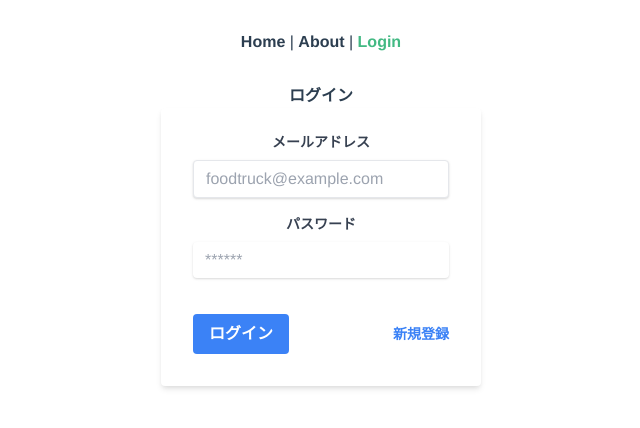
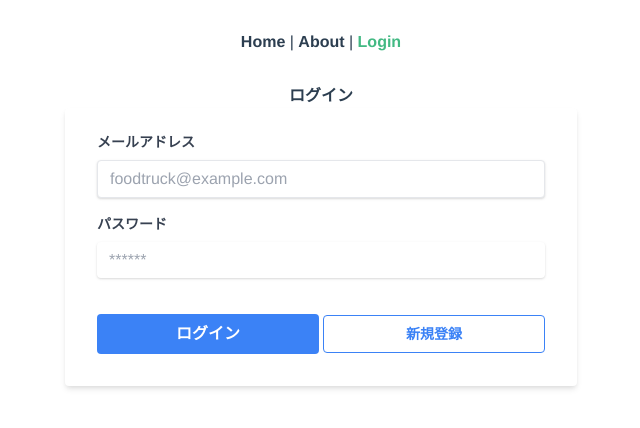
Before and after one commit to Takaharayuuki/FoodTruck, a Vue app in the folder frontend/: page /login in a window 1280 px wide. Shown: the top 428 px of the page, without its empty margins (319-959 px from the left). Built offline with nearby package versions, Linux system fonts and the light colour scheme.

Commit message:
ログインページ　レイアウトの再調整 #1

```diff
--- a/frontend/src/views/Login.vue
+++ b/frontend/src/views/Login.vue
@@ -1,9 +1,9 @@
 <template>
   <div>
     <h1 class="text-4x text-center font-semibold">ログイン</h1>
-    <div class="w-full max-w-xs mx-auto">
+    <div class="w-full max-w-lg mx-auto">
       <form class="bg-white shadow-md rounded px-8 pt-6 pb-8 mb-4">
-        <div class="mb-4">
+        <div class="text-left mb-4">
           <label
             class="block text-gray-700 text-sm font-bold mb-2"
             for="userEmail"
@@ -29,7 +29,7 @@
             placeholder="foodtruck@example.com"
           />
         </div>
-        <div class="mb-6">
+        <div class="text-left mb-6">
           <label
             class="block text-gray-700 text-sm font-bold mb-2"
             for="password"
@@ -68,6 +68,8 @@
               rounded
               focus:outline-none
               focus:shadow-outline
+              w-1/2
+              mr-1
             "
             type="button"
           >
@@ -76,10 +78,14 @@
           <a
             class="
               inline-block
-              align-baseline
               font-bold
               text-sm text-blue-500
               hover:text-blue-800
+              rounded
+              w-1/2
+              py-2
+              px-4
+              border border-blue-500
             "
             href="#"
           >
```
